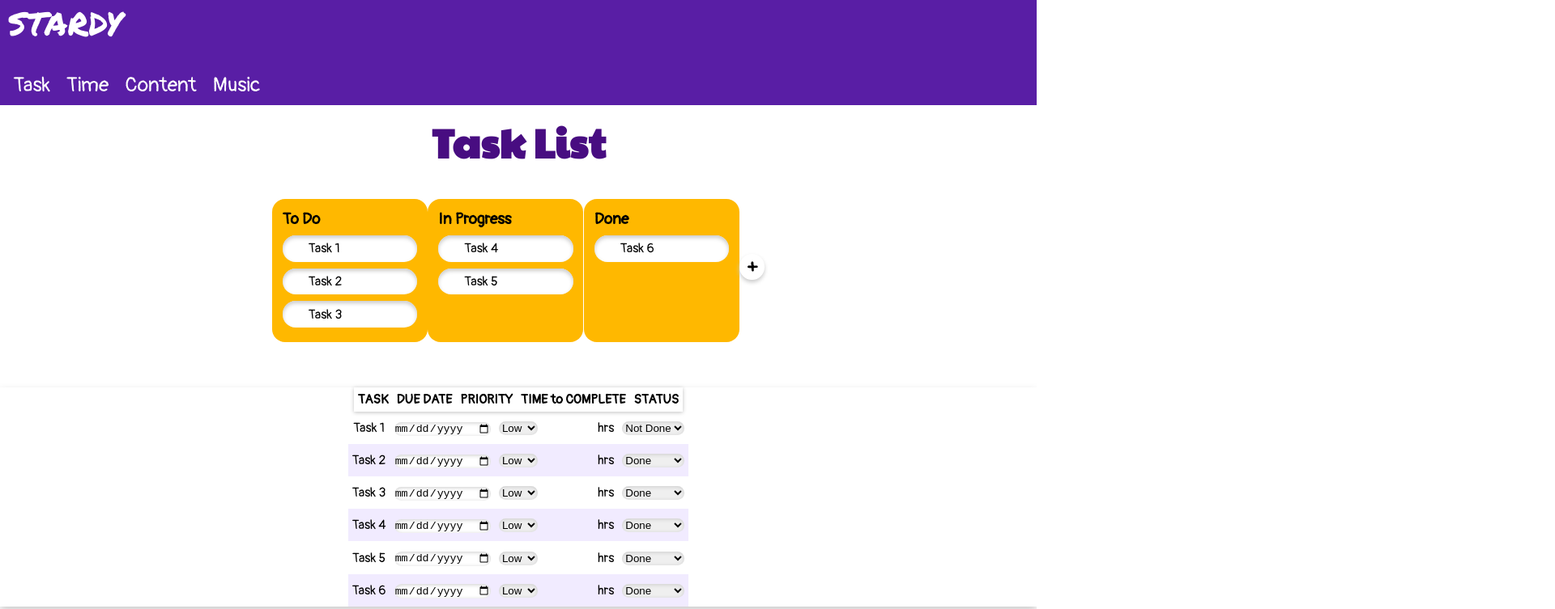
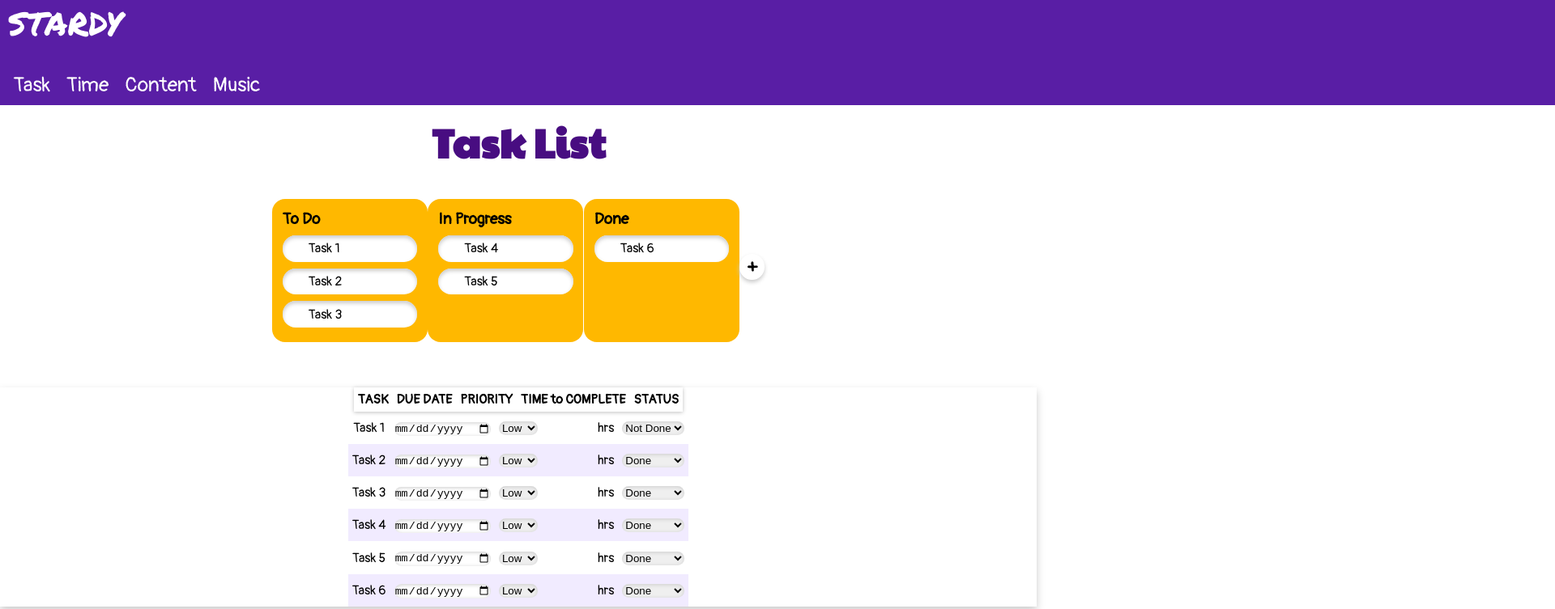
Before and after one commit to xiaotongD/webappproposal, a plain HTML site: page index.html in a window 1280 px wide. Shown: the top 753 px of the page at 81% size, 1920 px wide, since content can reach past the window. Drawn offline with Linux system fonts and the light colour scheme.

Commit message:
Update style.css

```diff
--- a/style.css
+++ b/style.css
@@ -49,7 +49,7 @@
     font-weight: 900;
 }
 .bar{
-    padding: 65px 100px;
+    padding: 65px 5000px;
     background-color:rgb(89, 30, 165);
 }
 .task {
```
